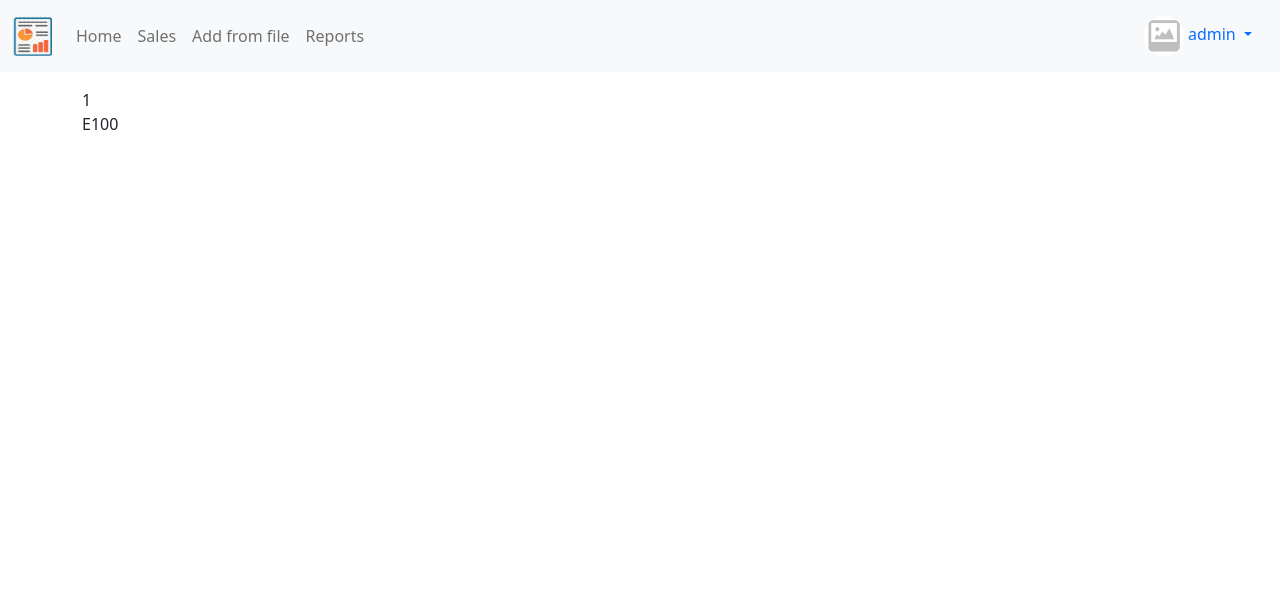
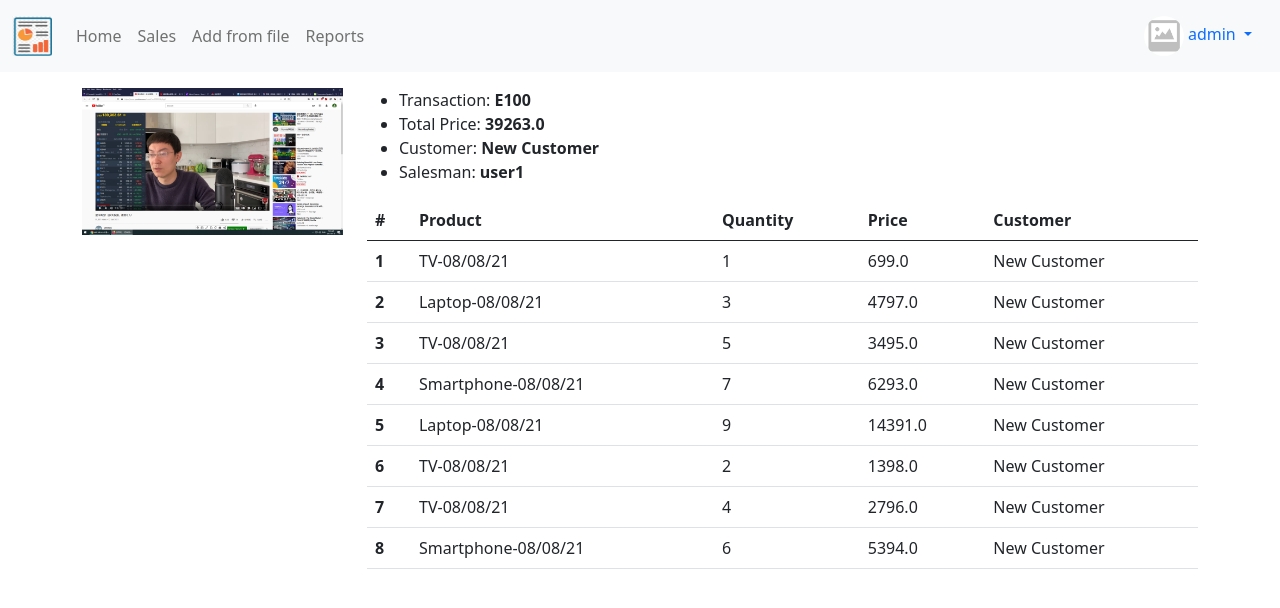
Before and after one commit to danhdeng/django-report-app, a Django app: page /sales/list/1/ in a window 1280 px wide. Shown: the top 608 px of the page. Run offline with Django 3.2, Linux system fonts and the light colour scheme; a user stored in the database is signed in; data comes from the database, SQL or seed files in the repository; both versions use the stored data as it was after the commit; some libraries are stand-ins or nearby versions.

Commit message:
update sales detail, tweak the add reprot form

```diff
--- a/reports/forms.py
+++ b/reports/forms.py
@@ -4,7 +4,7 @@ from .models import Report
 class ReportForm(forms.ModelForm):
     class Meta:
         model = Report
-        fields={
+        fields=(
             'name',
             'remarks'
-        }
+        )
--- a/sales/models.py
+++ b/sales/models.py
@@ -19,9 +19,14 @@ class Position(models.Model):
     def __str__(self):
         return f"id: {self.id} product: {self.product.name} quantity: {self.quantity}"
 
-    def get_sale_id(self):
+    def get_sales_id(self):
         sale_obj=self.sale_set.first()
         return sale_obj.id
+
+    def get_sales_customer(self):
+        sale_obj=self.sale_set.first()
+        return sale_obj.customer.name
+
 class Sale(models.Model):
     transaction_id=models.CharField(max_length=12, blank=True)
     positions =models.ManyToManyField(Position)
@@ -42,6 +47,7 @@ class Sale(models.Model):
         return super(Sale, self).save(*args, **kwargs)
 
     def get_postions(self):
+        print(self.positions.all())
         return self.positions.all()
 
     def get_absolute_url(self):
--- a/sales/static/sales/home.js
+++ b/sales/static/sales/home.js
@@ -48,6 +48,7 @@ reportbtn.addEventListener('click',()=>{
             success: (response)=>{
                     console.log(response)
                     handlealert("success", "report created")
+                    reportForm.reset()
                 },
             error: (error)=>{
                 console.log(error)
--- a/sales/templates/sales/home.html
+++ b/sales/templates/sales/home.html
@@ -21,7 +21,7 @@ Sales Home
         </div>
         <div class="modal-body" id="modal-body">
             <div id="alert-box"></div>
-              <form id='report-form' method="POST">
+              <form id='report-form' method="POST" autocomplete="off">
                 {% csrf_token %}
                 {{report_form|crispy}}
                 <button type="submit" class="btn btn-info mt-2">Save</button>
--- a/sales/templates/sales/sale_details.html
+++ b/sales/templates/sales/sale_details.html
@@ -5,6 +5,40 @@ Sale Details
 {% endblock %}
 
 {%block content %}
-    {{sale.pk}}
-    <p>{{sale.transaction_id}}</p>
+    <div class="row">
+        <div class="col-3">
+            <img src="{{sale.customer.logo.url}}" class="img-fluid" alt="{{sale.customer.name}}" />
+        </div>
+
+        <div class="col-9">
+            <ul>
+                <li>Transaction: <b>{{sale.transaction_id}}</b></li>
+                <li>Total Price: <b>{{sale.total_price}}</b></li>
+                <li>Customer: <b>{{sale.customer.name}}</b></li>
+                <li>Salesman: <b>{{sale.salesman.user.username}}</b></li>
+            </ul>
+            <table class="table">
+            <thead>
+                <tr>
+                <th scope="col">#</th>
+                <th scope="col">Product</th>
+                <th scope="col">Quantity</th>
+                <th scope="col">Price</th>
+                <th scope="col">Customer</th>
+                </tr>
+            </thead>
+            <tbody>
+                {% for pos in sale.get_postions %}
+                <tr>
+                <th scope="row">{{forloop.counter}}</th>
+                <td>{{pos.product}}</td>
+                <td>{{pos.quantity}}</td>
+                <td>{{pos.price}}</td>
+                <td>{{pos.get_sales_customer}}</td>
+                </tr>
+                {% endfor %}
+            </tbody>
+            </table>
+        </div>
+    <div>
 {% endblock %}
--- a/sales/views.py
+++ b/sales/views.py
@@ -43,7 +43,7 @@ def home_view(request):
                         "product": pos.product.name,
                         "price": pos.price,
                         "quantity": pos.quantity,
-                        "sale_id" : pos.get_sale_id()
+                        "sale_id" : pos.get_sales_id()
                     }
                     positions_data.append(obj)
             positions_df = pd.DataFrame(positions_data)
```
Also changed, not shown: db.sqlite3, media/customers/2021.01.13-07.22.png (added), media/reports/b1c027dc-389f-495b-aaac-bdfcb27f44e4.png (added).
